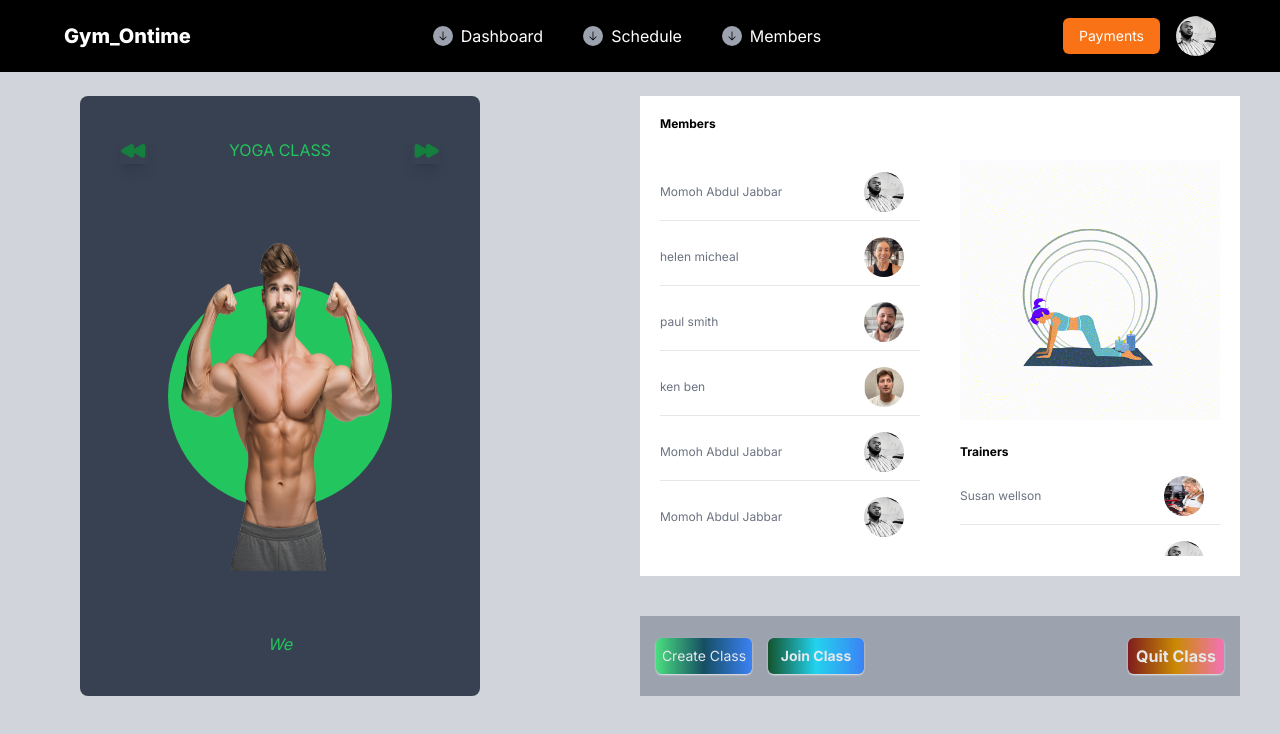
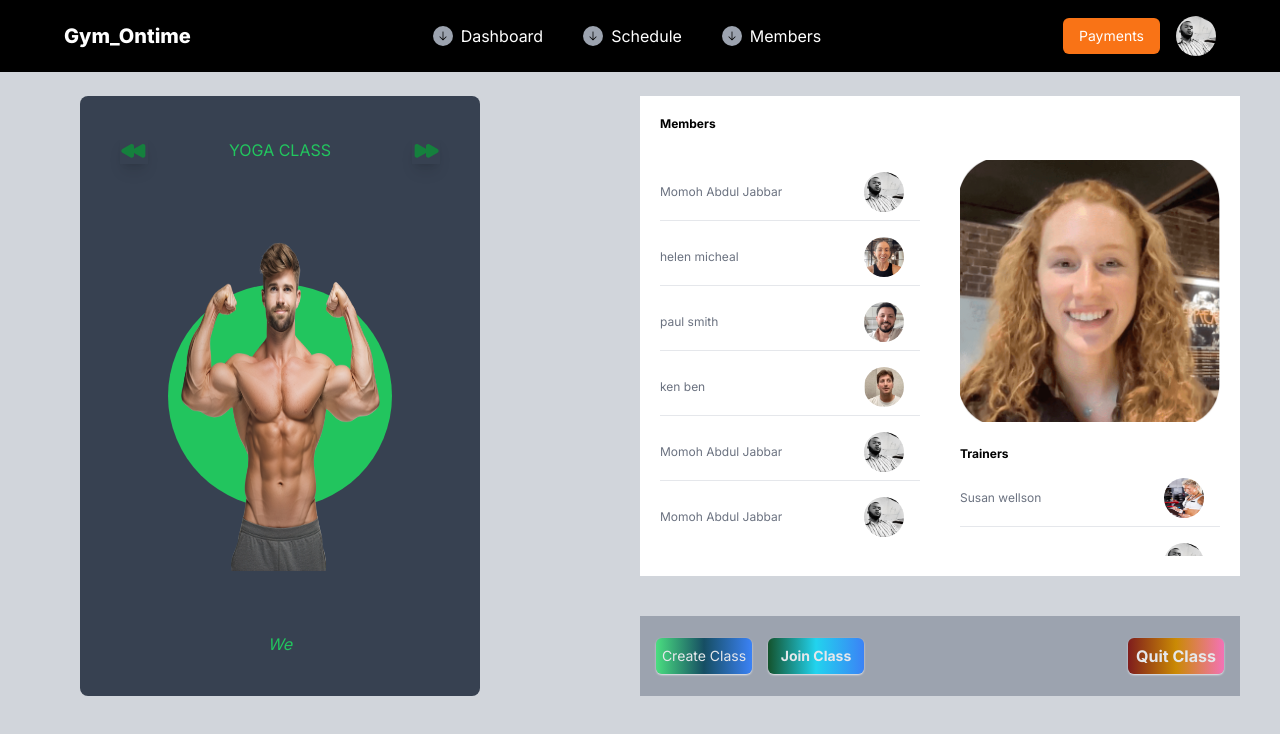
Before and after one commit to Dev-Jabbar/Gym_Ontime, a Next.js app: page /schedule in a window 1280 px wide. Shown: the top 734 px of the page. Built offline with nearby package versions, Linux system fonts and the light colour scheme.

Commit message:
changed schedule img to png

```diff
--- a/src/app/(routes)/schedule/page.tsx
+++ b/src/app/(routes)/schedule/page.tsx
@@ -258,8 +258,8 @@ const Schedule = (props: Props) => {
               </div>
               <div className="md:w-[50%]  bg-white flex flex-col  space-y-2 p-5 pt-16">
                 <div className="h-[70%] bg-black">
-                  <img
-                    src="/yoga.gif"
+                  <Image
+                    src="/christy.png"
                     alt="ClassType"
                     height={500}
                     width={500}
```
